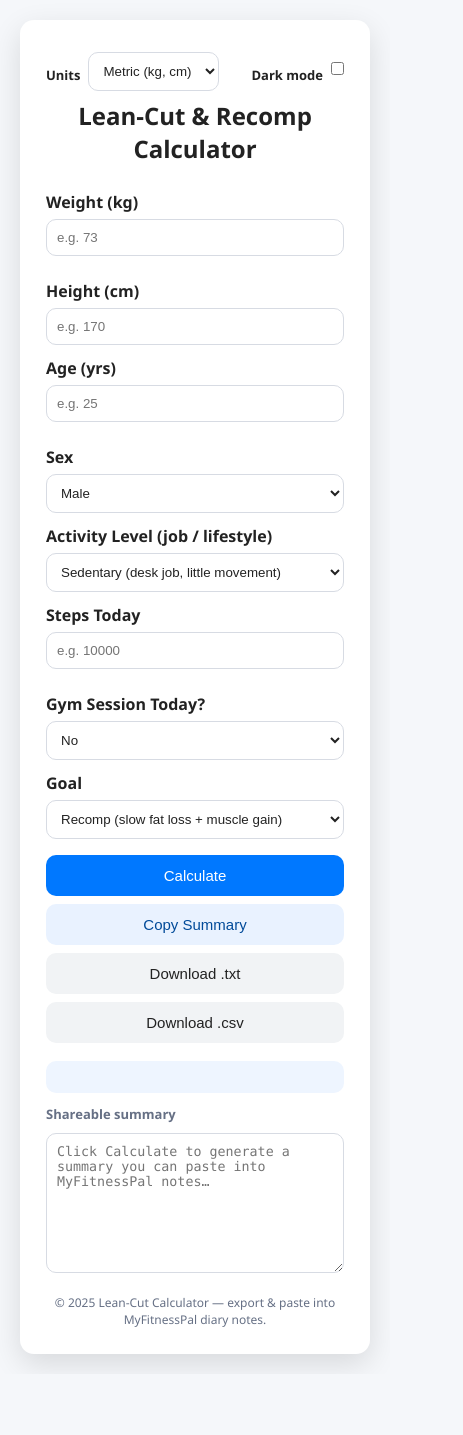
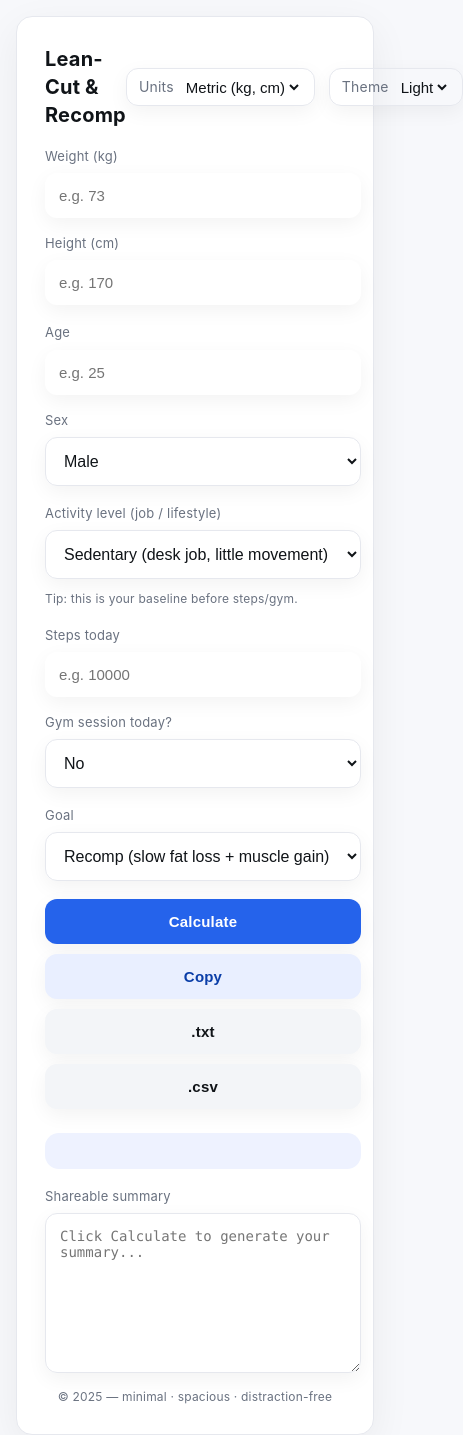
Before and after one commit to dylliii/Lean-cut-Calculator, a plain HTML site: page index.html in a window 390 px wide. Shown: the whole page, 463 px wide, since content can reach past the window. Before the commit the page ends 1374 px from the top, so only its background shows below. Drawn offline with Linux system fonts and the light colour scheme.

Commit message:
Update index.html

```diff
--- a/index.html
+++ b/index.html
@@ -2,196 +2,261 @@
 <html lang="en" data-theme="light">
 <head>
 <meta charset="UTF-8" />
-<meta name="viewport" content="width=device-width, initial-scale=1.0"/>
+<meta name="viewport" content="width=device-width, initial-scale=1" />
 <title>Lean-Cut & Recomp Calculator</title>
+<link rel="preconnect" href="https://fonts.googleapis.com">
 <style>
   :root{
-    --bg:#f5f7fa; --fg:#222; --card:#fff; --accent:#0078ff; --muted:#667085; --soft:#eef5ff; --border:#d7dbe3;
+    --bg: #f7f8fb;
+    --fg: #101418;
+    --muted:#6a7280;
+    --card:#ffffff;
+    --accent:#2563eb;
+    --soft:#eef2ff;
+    --border:#e6e8ee;
+
+    --radius:16px;
+    --shadow: 0 12px 40px rgba(0,0,0,.06);
+    --shadow-sm: 0 6px 20px rgba(0,0,0,.05);
   }
   [data-theme="dark"]{
-    --bg:#0f172a; --fg:#e5e7eb; --card:#121a2e; --accent:#3b82f6; --muted:#9aa4b2; --soft:#0b254b; --border:#263247;
+    --bg:#0b1220; --fg:#e6e8ee; --muted:#98a1b3; --card:#101827;
+    --accent:#3b82f6; --soft:#0f1b34; --border:#1f2a3d;
+    --shadow: 0 12px 40px rgba(0,0,0,.35);
+    --shadow-sm: 0 6px 20px rgba(0,0,0,.28);
   }
+
   *{box-sizing:border-box}
-  body{font-family:"Segoe UI",Arial,sans-serif;background:var(--bg);color:var(--fg);margin:0;padding:20px}
-  .container{max-width:560px;background:var(--card);margin:auto;padding:26px;border-radius:14px;box-shadow:0 10px 30px rgba(0,0,0,.12)}
-  h2{margin:2px 0 14px;text-align:center}
-  .row{display:grid;grid-template-columns:1fr 1fr;gap:12px}
-  label{display:block;margin-top:12px;font-weight:600}
-  input,select{width:100%;padding:10px;margin-top:6px;border:1px solid var(--border);border-radius:10px;background:transparent;color:var(--fg)}
-  select option{color:#111}
-  .seg{display:grid;grid-template-columns:1fr 1fr 1fr;gap:10px;margin-top:10px}
-  .btns{display:grid;grid-template-columns:1fr 1fr 1fr 1fr;gap:8px;margin-top:16px}
-  button{background:var(--accent);color:#fff;border:none;padding:12px;border-radius:10px;font-size:15px;cursor:pointer}
-  button.secondary{background:#e9f2ff;color:#004a99}
-  [data-theme="dark"] button.secondary{background:#17386a;color:#cfe1ff}
-  button.ghost{background:#f1f3f5;color:#222}
-  [data-theme="dark"] button.ghost{background:#1b243b;color:#e5e7eb}
-  .result{margin-top:18px;background:var(--soft);padding:16px;border-radius:10px}
-  .result p{margin:8px 0}
-  .muted{color:var(--muted);font-size:13px}
-  textarea{width:100%;min-height:140px;border:1px solid var(--border);border-radius:10px;padding:10px;margin-top:10px;background:transparent;color:var(--fg);font-family:ui-monospace,Menlo,monospace}
-  .topbar{display:flex;justify-content:space-between;align-items:center;margin-bottom:8px}
-  .switch{display:inline-flex;align-items:center;gap:8px;font-size:13px}
-  .switch input{width:auto;margin:0}
-  footer{margin-top:16px;text-align:center;color:var(--muted);font-size:12px}
-  @media (max-width:520px){ .row,.seg,.btns{grid-template-columns:1fr} }
+  html,body{height:100%}
+  body{
+    margin:0; background:var(--bg); color:var(--fg);
+    font-family: ui-sans-serif, -apple-system, BlinkMacSystemFont, "Segoe UI",
+                 Roboto, Helvetica, Arial, "Apple Color Emoji", "Segoe UI Emoji";
+    line-height:1.4; letter-spacing:.2px;
+    padding:28px;
+  }
+
+  .wrap{max-width:760px; margin:0 auto;}
+  .card{
+    background:var(--card); border:1px solid var(--border);
+    border-radius:var(--radius); box-shadow:var(--shadow); padding:28px;
+  }
+  header{
+    display:flex; align-items:center; justify-content:space-between; margin-bottom:18px;
+  }
+  .brand{font-size:20px; font-weight:700; letter-spacing:.2px}
+  .controls{display:flex; gap:14px; align-items:center}
+  .select, .switch {
+    display:flex; align-items:center; gap:8px; font-size:14px; color:var(--muted);
+    background:transparent; border:1px solid var(--border); padding:8px 12px;
+    border-radius:12px; box-shadow:var(--shadow-sm);
+  }
+  select, input[type="number"], input[type="checkbox"]{
+    background:transparent; border:none; color:var(--fg); font-size:15px; outline:none;
+  }
+  main{display:grid; grid-template-columns:1fr; gap:18px}
+
+  .grid{display:grid; grid-template-columns:1fr 1fr; gap:16px}
+  .field{display:flex; flex-direction:column; gap:8px; background:transparent}
+  .label{font-size:13px; color:var(--muted)}
+  .input{
+    border:1px solid var(--border); border-radius:12px; padding:14px; font-size:16px;
+    background:transparent; box-shadow:var(--shadow-sm);
+  }
+  .note{font-size:12px; color:var(--muted); margin-top:4px}
+
+  .row{display:grid; grid-template-columns:1fr 1fr; gap:16px}
+  .row-3{display:grid; grid-template-columns:1fr 1fr 1fr; gap:16px}
+
+  .btns{display:grid; grid-template-columns:1fr 1fr 1fr 1fr; gap:10px}
+  button{
+    appearance:none; border:none; cursor:pointer; padding:14px 16px; border-radius:12px;
+    font-size:15px; font-weight:600; letter-spacing:.2px; transition:.15s ease;
+    box-shadow:var(--shadow-sm);
+  }
+  .primary{background:var(--accent); color:#fff}
+  .secondary{background:#e9efff; color:#0a3ea8}
+  [data-theme="dark"] .secondary{background:#142a52; color:#cfe0ff}
+  .ghost{background:#f3f5f8; color:var(--fg)}
+  [data-theme="dark"] .ghost{background:#172339}
+
+  .result{background:var(--soft); border-radius:14px; padding:18px; margin-top:6px}
+  .kvs{display:grid; grid-template-columns:1fr 1fr; gap:8px}
+  .kv{background:transparent; border:1px dashed var(--border); border-radius:12px; padding:12px}
+  .kv b{display:block; font-size:13px; color:var(--muted); margin-bottom:6px}
+  .kv span{font-size:18px; font-weight:700}
+
+  textarea{
+    width:100%; min-height:160px; padding:14px; border:1px solid var(--border);
+    border-radius:12px; background:transparent; color:var(--fg);
+    font-family: ui-monospace, SFMono-Regular, Menlo, Consolas, monospace;
+    font-size:14px; box-shadow:var(--shadow-sm);
+  }
+
+  footer{margin-top:16px; text-align:center; color:var(--muted); font-size:12px}
+
+  @media (max-width:760px){
+    body{padding:16px}
+    .grid,.row,.row-3,.btns{grid-template-columns:1fr}
+  }
 </style>
 </head>
 <body>
-<div class="container">
-  <div class="topbar">
-    <div class="switch">
-      <label for="unitSystem"><b>Units</b></label>
+<div class="wrap">
+  <div class="card">
+    <header>
+      <div class="brand">Lean-Cut & Recomp</div>
+      <div class="controls">
+        <div class="select">
+          <span>Units</span>
           <select id="unitSystem">
             <option value="metric">Metric (kg, cm)</option>
             <option value="imperial">Imperial (lb, in)</option>
           </select>
         </div>
-    <div class="switch">
-      <label for="darkToggle">Dark mode</label>
-      <input type="checkbox" id="darkToggle" />
+        <div class="select">
+          <span>Theme</span>
+          <select id="themeSelect">
+            <option value="light">Light</option>
+            <option value="dark">Dark</option>
+          </select>
         </div>
       </div>
+    </header>
 
-  <h2>Lean-Cut & Recomp Calculator</h2>
+    <main>
+      <section class="grid">
+        <div class="field">
+          <div class="label" id="wLabel">Weight (kg)</div>
+          <input class="input" type="number" id="weight" step="0.1" placeholder="e.g. 73">
+        </div>
+        <div class="field">
+          <div class="label" id="hLabel">Height (cm)</div>
+          <input class="input" type="number" id="height" step="0.1" placeholder="e.g. 170">
+        </div>
+      </section>
 
-  <div class="row">
-    <div>
-      <label id="wLabel">Weight (kg)</label>
-      <input type="number" id="weight" placeholder="e.g. 73" step="0.1">
+      <section class="grid">
+        <div class="field">
+          <div class="label">Age</div>
+          <input class="input" type="number" id="age" placeholder="e.g. 25">
         </div>
-    <div>
-      <label id="hLabel">Height (cm)</label>
-      <input type="number" id="height" placeholder="e.g. 170" step="0.1">
-    </div>
-  </div>
-
-  <div class="row">
-    <div>
-      <label>Age (yrs)</label>
-      <input type="number" id="age" placeholder="e.g. 25">
-    </div>
-    <div>
-      <label>Sex</label>
-      <select id="sex">
+        <div class="field">
+          <div class="label">Sex</div>
+          <select class="input" id="sex">
             <option value="male">Male</option>
             <option value="female">Female</option>
           </select>
         </div>
-  </div>
+      </section>
 
-  <label>Activity Level (job / lifestyle)</label>
-  <select id="activity">
+      <section>
+        <div class="field">
+          <div class="label">Activity level (job / lifestyle)</div>
+          <select class="input" id="activity">
             <option value="1.2">Sedentary (desk job, little movement)</option>
             <option value="1.375">Light (1–3 workouts/week)</option>
             <option value="1.55">Moderate (3–5 workouts/week)</option>
             <option value="1.725">Active (6–7 workouts/week)</option>
             <option value="1.9">Very Active (physical job + training)</option>
           </select>
+          <div class="note">Tip: this is your baseline before steps/gym.</div>
+        </div>
+      </section>
 
-  <div class="row">
-    <div>
-      <label>Steps Today</label>
-      <input type="number" id="steps" placeholder="e.g. 10000">
+      <section class="grid">
+        <div class="field">
+          <div class="label">Steps today</div>
+          <input class="input" type="number" id="steps" placeholder="e.g. 10000">
         </div>
-    <div>
-      <label>Gym Session Today?</label>
-      <select id="gym">
+        <div class="field">
+          <div class="label">Gym session today?</div>
+          <select class="input" id="gym">
             <option value="0">No</option>
             <option value="1">Yes</option>
           </select>
         </div>
-  </div>
+      </section>
 
-  <label>Goal</label>
-  <select id="goal">
+      <section>
+        <div class="field">
+          <div class="label">Goal</div>
+          <select class="input" id="goal">
             <option value="recomp">Recomp (slow fat loss + muscle gain)</option>
             <option value="cut">Cut (faster fat loss)</option>
             <option value="maintain">Maintain weight</option>
           </select>
+        </div>
+      </section>
 
-  <div class="btns">
-    <button onclick="calculate()">Calculate</button>
-    <button class="secondary" onclick="copyToClipboard()">Copy Summary</button>
-    <button class="ghost" onclick="downloadTxt()">Download .txt</button>
-    <button class="ghost" onclick="downloadCSV()">Download .csv</button>
+      <section class="btns">
+        <button class="primary" onclick="calculate()">Calculate</button>
+        <button class="secondary" onclick="copyToClipboard()">Copy</button>
+        <button class="ghost" onclick="downloadTxt()">.txt</button>
+        <button class="ghost" onclick="downloadCSV()">.csv</button>
+      </section>
+
+      <section class="result" id="result">
+        <!-- results appear here -->
+      </section>
+
+      <section>
+        <div class="field">
+          <div class="label">Shareable summary</div>
+          <textarea id="summary" placeholder="Click Calculate to generate your summary..."></textarea>
         </div>
-
-  <div class="result" id="result"></div>
-
-  <label class="muted">Shareable summary</label>
-  <textarea id="summary" placeholder="Click Calculate to generate a summary you can paste into MyFitnessPal notes…"></textarea>
-
-  <footer>© 2025 Lean-Cut Calculator — export & paste into MyFitnessPal diary notes.</footer>
+      </section>
+    </main>
+    <footer>© 2025 — minimal · spacious · distraction-free</footer>
+  </div>
 </div>
 
 <script>
-/* ---------- helpers ---------- */
+  // helpers
   const $ = (id)=>document.getElementById(id);
   const round = (n)=>Math.round(n);
   const two = (n)=>Math.round(n*100)/100;
 
-function toMetricFromImperial(weightLb, heightIn){
-  return { kg: weightLb/2.2046226218, cm: heightIn*2.54 };
+  function toMetricFromImperial(lb, inch){ return { kg: lb/2.2046226218, cm: inch*2.54 }; }
+  function toImperialFromMetric(kg, cm){ return { lb: kg*2.2046226218, in: cm/2.54 }; }
+  function calcBMR(sex,w,h,a){ return sex==="male" ? 10*w + 6.25*h - 5*a + 5 : 10*w + 6.25*h - 5*a - 161; }
+
+  // state & elements
+  const unitSel = $("unitSystem");
+  const themeSel = $("themeSelect");
+  const wLabel = $("wLabel"), hLabel = $("hLabel");
+  const wInput = $("weight"), hInput = $("height");
+
+  let currentUnit = "metric";
+
+  // theme
+  function applyTheme(th){ document.documentElement.setAttribute("data-theme", th); localStorage.setItem("theme", th); }
+  themeSel.addEventListener("change", ()=>applyTheme(themeSel.value));
+  applyTheme(localStorage.getItem("theme")||"light"); themeSel.value = localStorage.getItem("theme")||"light";
+
+  // unit switching with live conversion
+  unitSel.addEventListener("change", ()=>{
+    const target = unitSel.value;
+    if(target===currentUnit) return;
+
+    const wVal = parseFloat(wInput.value), hVal = parseFloat(hInput.value);
+    if(target==="imperial"){
+      if(!isNaN(wVal)) wInput.value = two(toImperialFromMetric(wVal,0).lb);
+      if(!isNaN(hVal)) hInput.value = two(toImperialFromMetric(0,hVal).in);
+      wLabel.textContent="Weight (lb)"; hLabel.textContent="Height (in)";
+      currentUnit="imperial";
+    } else {
+      if(!isNaN(wVal)) wInput.value = two(toMetricFromImperial(wVal,0).kg);
+      if(!isNaN(hVal)) hInput.value = two(toMetricFromImperial(0,hVal).cm);
+      wLabel.textContent="Weight (kg)"; hLabel.textContent="Height (cm)";
+      currentUnit="metric";
     }
-function toImperialFromMetric(weightKg, heightCm){
-  return { lb: weightKg*2.2046226218, in: heightCm/2.54 };
-}
-function calcBMR(sex,w,h,a){ // Mifflin-St Jeor
-  return sex==="male" ? 10*w + 6.25*h - 5*a + 5 : 10*w + 6.25*h - 5*a - 161;
-}
-
-/* ---------- unit system toggle with live conversion ---------- */
-const unitSystem = $("unitSystem");
-const darkToggle = $("darkToggle");
-const wInput = $("weight");
-const hInput = $("height");
-const wLabel = $("wLabel");
-const hLabel = $("hLabel");
-
-let currentUnit = "metric"; // default
-
-unitSystem.addEventListener("change", ()=>{
-  const newUnit = unitSystem.value;
-  if(newUnit===currentUnit) return;
-
-  const wVal = parseFloat(wInput.value);
-  const hVal = parseFloat(hInput.value);
-
-  if(newUnit==="imperial"){ // convert existing metric to imperial
-    if(!isNaN(wVal)) wInput.value = two(toImperialFromMetric(wVal, 0).lb);
-    if(!isNaN(hVal)) hInput.value = two(toImperialFromMetric(0, hVal).in);
-    wLabel.textContent = "Weight (lb)";
-    hLabel.textContent = "Height (in)";
-    currentUnit = "imperial";
-  } else { // convert imperial to metric
-    if(!isNaN(wVal)) wInput.value = two(toMetricFromImperial(wVal, 0).kg);
-    if(!isNaN(hVal)) hInput.value = two(toMetricFromImperial(0, hVal).cm);
-    wLabel.textContent = "Weight (kg)";
-    hLabel.textContent = "Height (cm)";
-    currentUnit = "metric";
-  }
-  updateURLParams();
+    updateURL();
   });
 
-/* ---------- dark mode ---------- */
-function applyTheme(){
-  const theme = localStorage.getItem("theme") || "light";
-  document.documentElement.setAttribute("data-theme", theme);
-  darkToggle.checked = theme==="dark";
-}
-darkToggle.addEventListener("change", ()=>{
-  const theme = darkToggle.checked ? "dark" : "light";
-  localStorage.setItem("theme", theme);
-  applyTheme();
-});
-applyTheme();
-
-/* ---------- calculator ---------- */
   function calculate(){
-  // read
-  let w = parseFloat(wInput.value);
-  let h = parseFloat(hInput.value);
+    let w = parseFloat($("weight").value);
+    let h = parseFloat($("height").value);
     const a = parseFloat($("age").value);
     const sex = $("sex").value;
     const activity = parseFloat($("activity").value);
@@ -199,100 +264,86 @@ function calculate(){
     const gym = parseInt($("gym").value);
     const goal = $("goal").value;
 
-  if(!w || !h || !a){ alert("Please fill in weight, height, and age."); return; }
+    if(!w || !h || !a){ alert("Please fill weight, height, and age."); return; }
+    if(currentUnit==="imperial"){ const m = toMetricFromImperial(w,h); w=m.kg; h=m.cm; }
 
-  // convert to metric if user entered imperial
-  if(currentUnit==="imperial"){
-    const m = toMetricFromImperial(w, h);
-    w = m.kg; h = m.cm;
-  }
-
-  // 1) BMR & TDEE
     const BMR = calcBMR(sex,w,h,a);
     const TDEE = BMR * activity;
 
-  // 2) Activity adjustments (simple robust model)
-  const stepBurn = (steps/1000)*30;   // ~30 kcal per 1k steps
-  const gymBurn  = gym*280;           // ~45 min strength
+    const stepBurn = (steps/1000)*30;
+    const gymBurn  = gym*280;
     const totalBurn = TDEE + stepBurn + gymBurn;
 
-  // 3) Goal
     let targetCal = totalBurn;
     if(goal==="cut")    targetCal -= 550;
     if(goal==="recomp") targetCal -= 400;
 
-  // 4) Macros (protein 2.2 g/kg; fat 25% kcal; carbs remainder)
     const protein = w*2.2;
     const fat = (targetCal*0.25)/9;
     const carbs = Math.max(0, (targetCal - (protein*4 + fat*9))/4);
 
-  // 5) Weekly fat loss estimate
     const deficit = Math.max(0, totalBurn - targetCal);
     const weeklyLoss = deficit*7/7700;
 
-  // display
     $("result").innerHTML = `
-    <p><b>BMR:</b> ${round(BMR)} kcal/day</p>
-    <p><b>TDEE (Maintenance):</b> ${round(TDEE)} kcal/day</p>
-    <p><b>Extra from Steps:</b> ${round(stepBurn)} kcal</p>
-    <p><b>Extra from Gym:</b> ${round(gymBurn)} kcal</p>
-    <hr>
-    <p><b>Total Daily Burn:</b> ${round(totalBurn)} kcal</p>
-    <p><b>Target Calories (${goal}):</b> ${round(targetCal)} kcal/day</p>
-    <hr>
-    <p><b>Macros:</b> Protein ${round(protein)} g • Carbs ${round(carbs)} g • Fat ${round(fat)} g</p>
-    <p class="muted">Est. weekly fat loss: ${two(weeklyLoss)} kg/week (if target is followed).</p>
+      <div class="kvs">
+        <div class="kv"><b>BMR</b><span>${round(BMR)} kcal</span></div>
+        <div class="kv"><b>Maintenance (TDEE)</b><span>${round(TDEE)} kcal</span></div>
+        <div class="kv"><b>+ Steps</b><span>${round(stepBurn)} kcal</span></div>
+        <div class="kv"><b>+ Gym</b><span>${round(gymBurn)} kcal</span></div>
+        <div class="kv"><b>Total Daily Burn</b><span>${round(totalBurn)} kcal</span></div>
+        <div class="kv"><b>Target Calories</b><span>${round(targetCal)} kcal</span></div>
+        <div class="kv"><b>Protein</b><span>${round(protein)} g</span></div>
+        <div class="kv"><b>Carbs</b><span>${round(carbs)} g</span></div>
+        <div class="kv"><b>Fat</b><span>${round(fat)} g</span></div>
+        <div class="kv"><b>Est. weekly fat loss</b><span>${two(weeklyLoss)} kg</span></div>
+      </div>
     `;
 
     const unitNote = currentUnit==="metric" ? "kg/cm" : "lb/in";
     const summary = [
-    `Lean-Cut & Recomp — Daily Target`,
+      "Lean-Cut & Recomp — Daily Target",
       `Inputs (${unitNote}): Weight=${two(currentUnit==="metric"?w:toImperialFromMetric(w,0).lb)} | Height=${two(currentUnit==="metric"?h:toImperialFromMetric(0,h).in)} | Age=${a} | Sex=${sex}`,
       `Activity Multiplier: ${activity} | Steps: ${steps} | Gym: ${gym ? "Yes" : "No"} | Goal: ${goal}`,
-    ``,
+      "",
       `BMR: ${round(BMR)} kcal`,
       `Maintenance (TDEE): ${round(TDEE)} kcal`,
       `+ Steps: ${round(stepBurn)} kcal | + Gym: ${round(gymBurn)} kcal`,
       `Total Daily Burn: ${round(totalBurn)} kcal`,
       `Target Calories: ${round(targetCal)} kcal/day`,
       `Macros → Protein: ${round(protein)} g | Carbs: ${round(carbs)} g | Fat: ${round(fat)} g`,
-    `Est. weekly fat loss: ${two(weeklyLoss)} kg/week`,
-    ``,
-    `MyFitnessPal tip: paste this into your diary notes for today.`
+      `Est. weekly fat loss: ${two(weeklyLoss)} kg/week`
     ].join("\n");
     $("summary").value = summary;
 
-  updateURLParams();
+    updateURL();
   }
 
-/* ---------- exports ---------- */
   function copyToClipboard(){
-  const ta = $("summary");
-  if(!ta.value.trim()){ alert("Please click Calculate first."); return; }
-  ta.select(); ta.setSelectionRange(0, 99999);
-  navigator.clipboard.writeText(ta.value).then(()=>alert("Copied! Paste into MyFitnessPal notes."));
+    const t = $("summary").value.trim();
+    if(!t){ alert("Please click Calculate first."); return; }
+    navigator.clipboard.writeText(t).then(()=>alert("Copied summary."));
   }
+
   function downloadTxt(){
-  const txt = $("summary").value.trim();
-  if(!txt){ alert("Please click Calculate first."); return; }
-  const blob = new Blob([txt], {type:"text/plain;charset=utf-8"});
+    const t = $("summary").value.trim();
+    if(!t){ alert("Please click Calculate first."); return; }
+    const blob = new Blob([t], {type:"text/plain;charset=utf-8"});
     const url = URL.createObjectURL(blob);
     const a = document.createElement("a");
-  a.href = url;
-  a.download = `lean-cut-summary-${new Date().toISOString().split("T")[0]}.txt`;
+    a.href = url; a.download = `lean-cut-summary-${new Date().toISOString().split("T")[0]}.txt`;
     document.body.appendChild(a); a.click(); URL.revokeObjectURL(url); a.remove();
   }
+
   function downloadCSV(){
-  // minimal CSV of key outputs & inputs
-  const fields = [
-    "date","unit_system","weight","height","age","sex","activity","steps","gym","goal",
-    "BMR","TDEE","step_kcal","gym_kcal","total_burn","target_kcal","protein_g","carbs_g","fat_g","weekly_loss_kg"
-  ];
-  // pull latest computed values by re-running silently (requires fields present)
-  const wRaw = parseFloat(wInput.value), hRaw = parseFloat(hInput.value);
-  const a = parseFloat($("age").value); const sex = $("sex").value;
+    // capture inputs
+    const wRaw = parseFloat($("weight").value);
+    const hRaw = parseFloat($("height").value);
+    const a = parseFloat($("age").value);
+    const sex = $("sex").value;
     const activity = parseFloat($("activity").value);
-  const steps = parseFloat($("steps").value)||0; const gym = parseInt($("gym").value);
+    const steps = parseFloat($("steps").value)||0;
+    const gym = parseInt($("gym").value);
     const goal = $("goal").value;
 
     if(!wRaw || !hRaw || !a){ alert("Please fill inputs and Calculate first."); return; }
@@ -309,48 +360,51 @@ function downloadCSV(){
     const protein = w*2.2; const fat=(targetCal*0.25)/9; const carbs=Math.max(0,(targetCal-(protein*4+fat*9))/4);
     const weeklyLoss = Math.max(0,(totalBurn-targetCal))*7/7700;
 
+    const fields = [
+      "date","unit","weight_input","height_input","age","sex","activity","steps","gym","goal",
+      "BMR","TDEE","step_kcal","gym_kcal","total_burn","target_kcal","protein_g","carbs_g","fat_g","weekly_loss_kg"
+    ];
     const values = [
       new Date().toISOString().split("T")[0],
-    currentUnit,
-    two(wRaw), two(hRaw), a, sex, activity, steps, gym, goal,
+      currentUnit, two(wRaw), two(hRaw), a, sex, activity, steps, gym, goal,
       round(BMR), round(TDEE), round(stepBurn), round(gymBurn), round(totalBurn), round(targetCal),
       round(protein), round(carbs), round(fat), two(weeklyLoss)
     ];
     const csv = [fields.join(","), values.join(",")].join("\n");
     const blob = new Blob([csv], {type:"text/csv;charset=utf-8"});
-  const url = URL.createObjectURL(blob); const aEl = document.createElement("a");
-  aEl.href = url; aEl.download = `lean-cut-results-${new Date().toISOString().split("T")[0]}.csv`;
+    const url = URL.createObjectURL(blob);
+    const aEl = document.createElement("a"); aEl.href = url;
+    aEl.download = `lean-cut-results-${new Date().toISOString().split("T")[0]}.csv`;
     document.body.appendChild(aEl); aEl.click(); URL.revokeObjectURL(url); aEl.remove();
   }
 
-/* ---------- shareable URL params ---------- */
-function updateURLParams(){
+  function updateURL(){
     const params = new URLSearchParams({
-    unit: currentUnit,
-    weight: wInput.value,
-    height: hInput.value,
+      unit: $("unitSystem").value,
+      theme: $("themeSelect").value,
+      weight: $("weight").value,
+      height: $("height").value,
       age: $("age").value,
       sex: $("sex").value,
       activity: $("activity").value,
       steps: $("steps").value,
       gym: $("gym").value,
-    goal: $("goal").value,
-    theme: document.documentElement.getAttribute("data-theme")
+      goal: $("goal").value
     });
     history.replaceState(null,"",`${location.pathname}?${params.toString()}`);
   }
+
+  // init from URL (share prefilled)
   (function initFromQuery(){
     const q = new URLSearchParams(location.search);
-  const set = (id,val)=>{ if(val!==null) $(id).value = val; };
-  const unit = q.get("unit");
-  if(unit && (unit==="metric"||unit==="imperial")){
-    unitSystem.value = unit; unitSystem.dispatchEvent(new Event("change"));
-  }
-  ["weight","height","age","sex","activity","steps","gym","goal"].forEach(k=>{
-    if(q.has(k)) set(k,q.get(k));
-  });
-  const theme = q.get("theme");
-  if(theme){ localStorage.setItem("theme", theme); applyTheme(); }
+    const get = (k)=>q.get(k);
+    const set = (id,val)=>{ if(val!=null) $(id).value = val; };
+
+    const unit = get("unit"); if(unit && (unit==="metric"||unit==="imperial")) { $("unitSystem").value = unit; $("unitSystem").dispatchEvent(new Event("change")); }
+    const theme = get("theme") || localStorage.getItem("theme") || "light";
+    $("themeSelect").value = theme; document.documentElement.setAttribute("data-theme", theme); localStorage.setItem("theme", theme);
+
+    ["weight","height","age","sex","activity","steps","gym","goal"].forEach(k=> set(k,get(k)));
   })();
 </script>
 </body>
```
Lines whose indentation alone changed are shown as unchanged.
